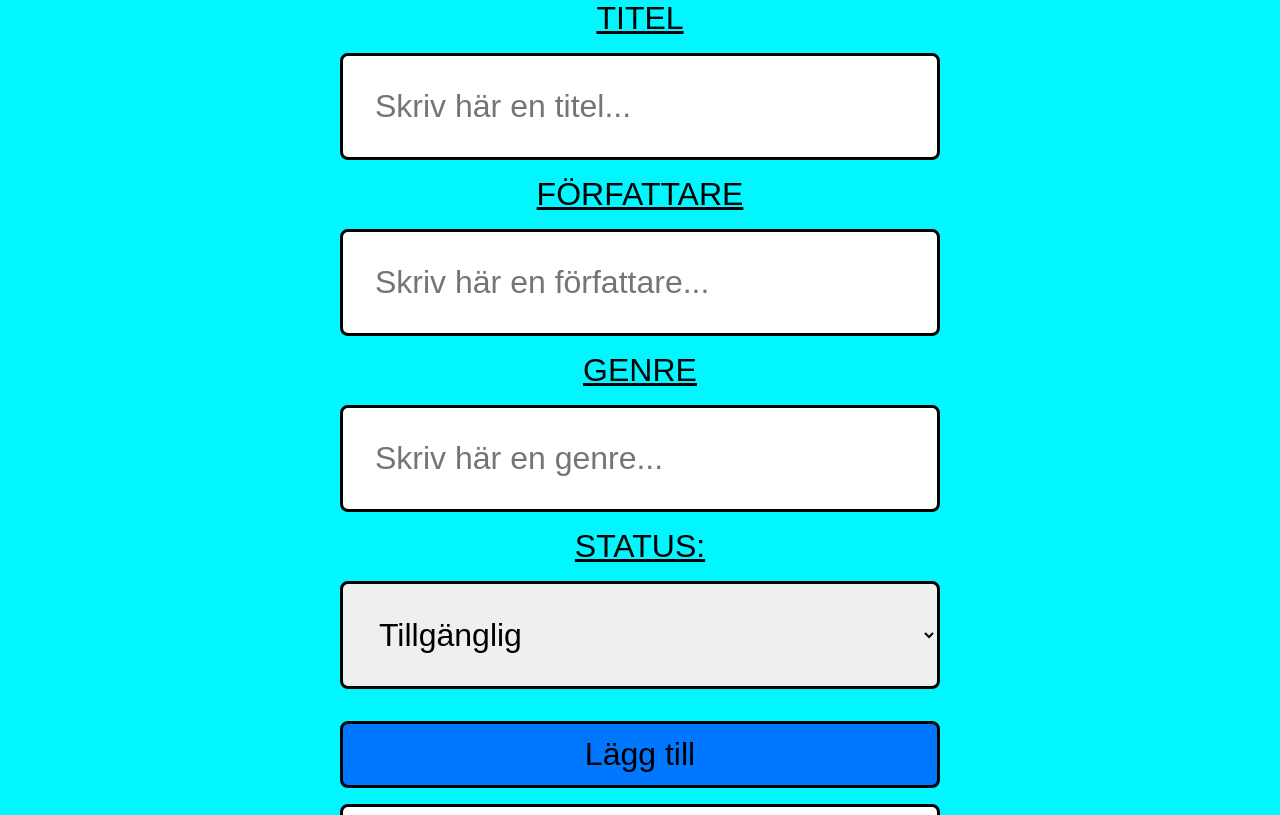
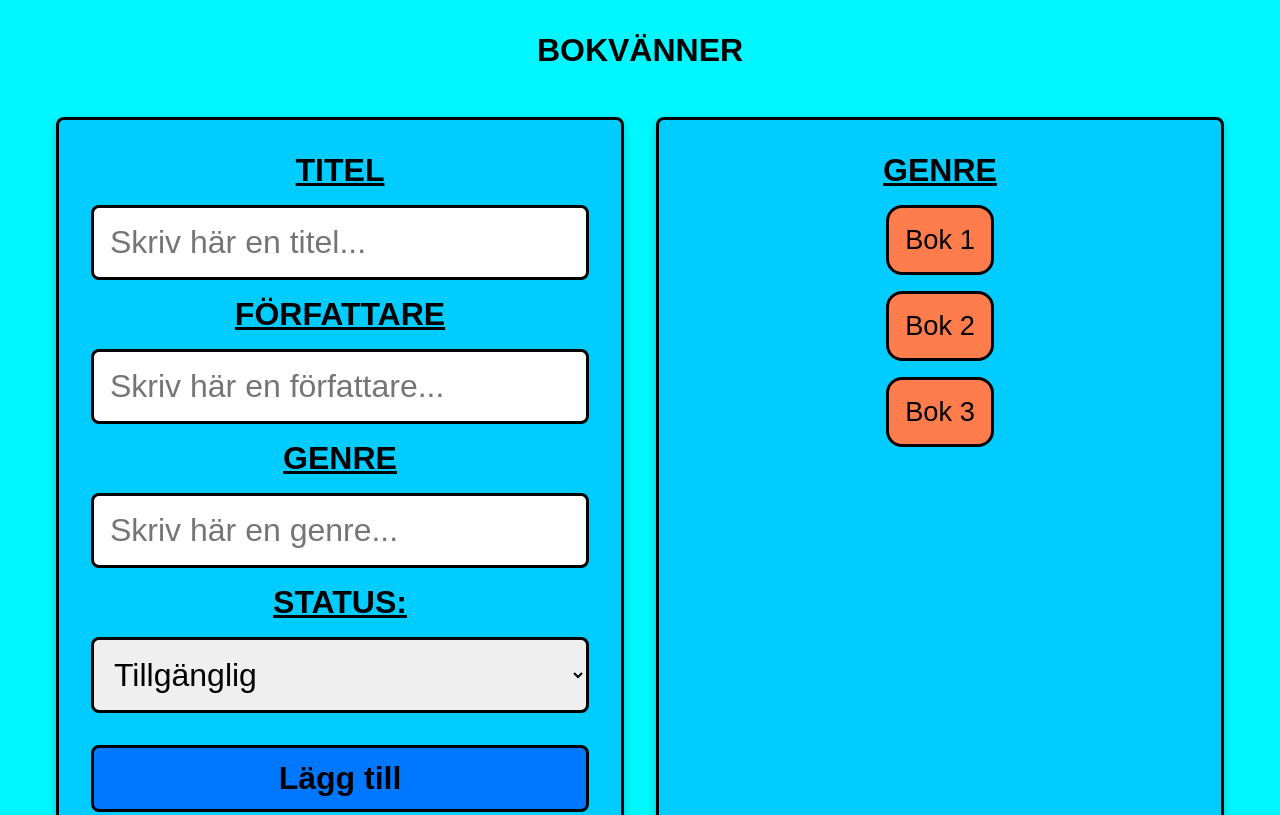
Before and after one commit to ErikTP/book-list-app, a plain HTML site: page index.html in a window 1280 px wide. Shown: the top 815 px of the page. Drawn offline with Linux system fonts and the light colour scheme.

Commit message:
Project additionally added with HTML and CSS codes

```diff
--- a/index.html
+++ b/index.html
@@ -8,6 +8,7 @@
     <script src="script.js" defer></script>
   </head>
   <body>
+    <h1 class="main-heading">BOKVÄNNER</h1>
     <section class="app-section" id="app">
       <form action="" id="inputForm">
         <label class="form-label" for="inputItem">TITEL</label>
@@ -41,7 +42,12 @@
         <button class="button" type="submit">Lägg till</button>
     </div>
       </form>
-       <ul id="itemList"></ul>
+       <ul id="itemList">
+        <label class="form-label">GENRE</label>
+        <li>Bok 1</li>
+        <li>Bok 2</li>
+        <li>Bok 3</li>
+       </ul>
     </section>
   </body>
 </html>
--- a/styles.css
+++ b/styles.css
@@ -15,33 +15,44 @@
 body {
     background-color: var(--background-color);
     display: flex;
-    justify-content: space-around;
+    flex-direction: column;
     align-items: center;
     color: var(--text-color);
     font-family: Arial, sans-serif;
-    width: 80%;
-    margin: auto;
+    width: 100%;
+    margin: 0 auto;
     text-align: center;
+}
+
+.main-heading {
+    font-size: clamp(1rem, 10vw, 2rem);
+    font-weight: bold;
+    color: var(--text-color);
+    margin-top: var(--space-2x);
+    margin-bottom: var(--space-2x);
 }
 
 .app-section {
     display: flex;
-    flex-direction: column;
     justify-content: center;
-    align-items: center;
-    gap: var(--space-1x);
-    max-width: 600px;
-    margin: 0 auto;
+    align-items: stretch;
+    gap: var(--space-2x);
+    max-width: 1200px;
+    width: 100%;
+    padding: var(--space-1x);
+    box-sizing: border-box;
 }
 
 .form-label{
     font-size: clamp(1rem, 10vw, 2rem);
+    font-weight: bolder;
     text-decoration: underline;
+    margin-bottom: 0.5rem;
 }
 
 input[type="text"], .select-status{
     width: 100%;
-    padding: var(--space-2x);
+    padding: var(--space-1x);
     font-size: 2rem;
     border: 3px solid var(--text-color);
     color: var(--text-color);
@@ -56,6 +67,7 @@ input[type="text"], .select-status{
     width: 100%;
     border: 3px solid var(--text-color);
     font-size: 2rem;
+    font-weight: bolder;
     padding: 12px 0px;
     border-radius: 0.5rem;
     cursor: pointer;
@@ -63,21 +75,10 @@ input[type="text"], .select-status{
     margin-top: var(--space-1x);
 }
 
-.button:hover, .button:focus, .select-container:hover, .select-container:focus{
+.button:hover, .button:focus{
+    color: rgb(255, 255, 255);
     background-color: rgb(0, 94, 255);
     outline: solid #ff0095;
-}
-
-ul {
-    background-color: white;
-    width: 100%;
-    min-height: 300px;
-    list-style-type: none;
-    padding: var(--space-1x);
-    border: 3px solid var(--text-color);
-    border-radius: 0.5rem;
-    text-align: center;
-    margin: auto;
 }
 
 li {
@@ -90,6 +91,7 @@ li {
     margin: 0.5rem;
     border: 3px solid var(--text-color);
     padding: var(--space-1x);
+    border-radius: 1rem;
 }
 
 li span {
@@ -97,9 +99,47 @@ li span {
     text-align: left;
 }
 
+#inputForm, #itemList {
+    flex: 1;
+    max-width: 600px;
+    background-color: rgb(0, 204, 255);
+    border: 3px solid var(--text-color);
+    border-radius: 0.5rem;
+    padding: var(--space-2x);
+    box-shadow: 0 4px 10px rgba(0, 0, 0, 0.2);
+    overflow-y: auto;
+}
+
+#itemList {
+    display: flex;
+    flex-direction: column;
+    justify-content: flex-start;
+    align-items: center;
+    list-style-type: none;
+    min-height: 300px;
+    text-align: left;
+}
+
 @media (max-width: 800px) {
-    .button, .select-container{
+
+    .button{
     font-size: 2em;
     padding: 0.5rem;
     }
+
+    body {
+        height: auto;
+        overflow: scroll;
+    }
+
+    .app-section {
+        flex-direction: column;
+        align-items: center;
+        gap: var(--space-1x);
+    }
+
+    #inputForm, #itemList {
+        width: 100%;
+        max-width: none;
+    }
 }
```
